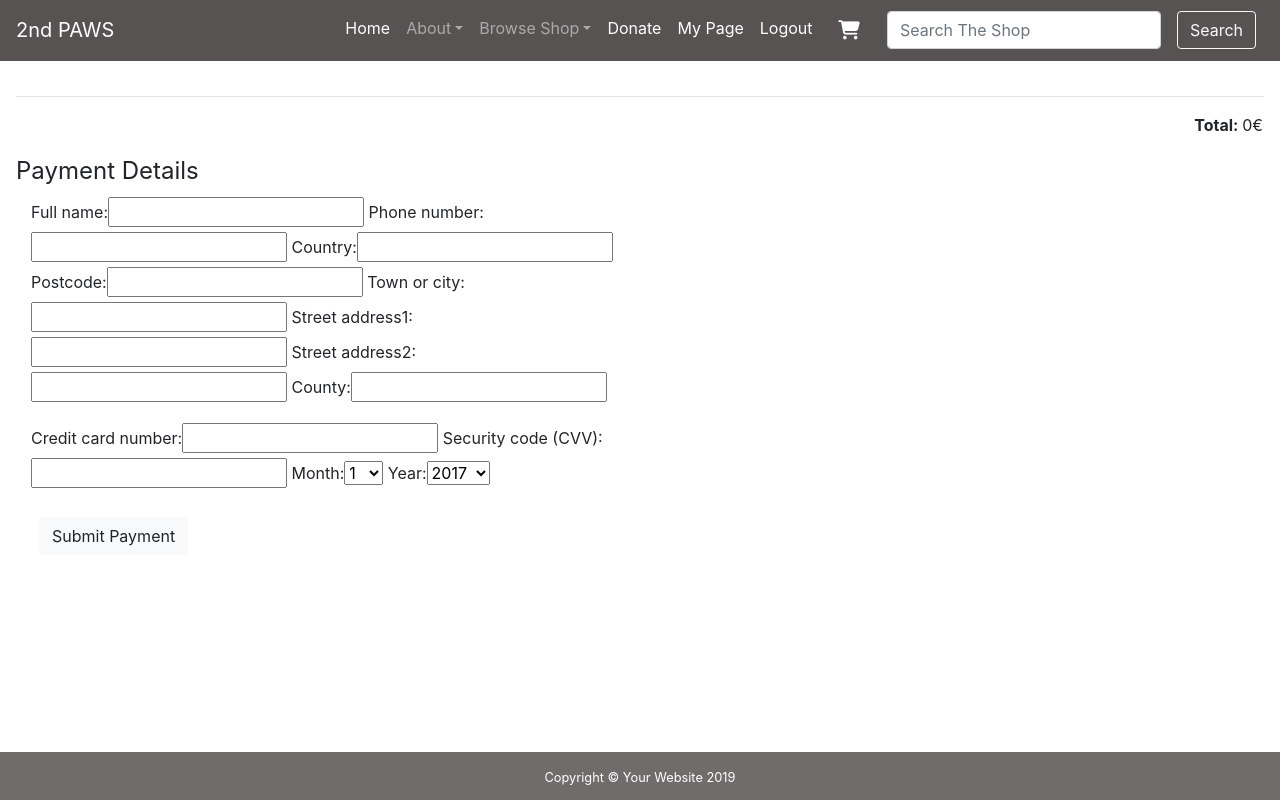
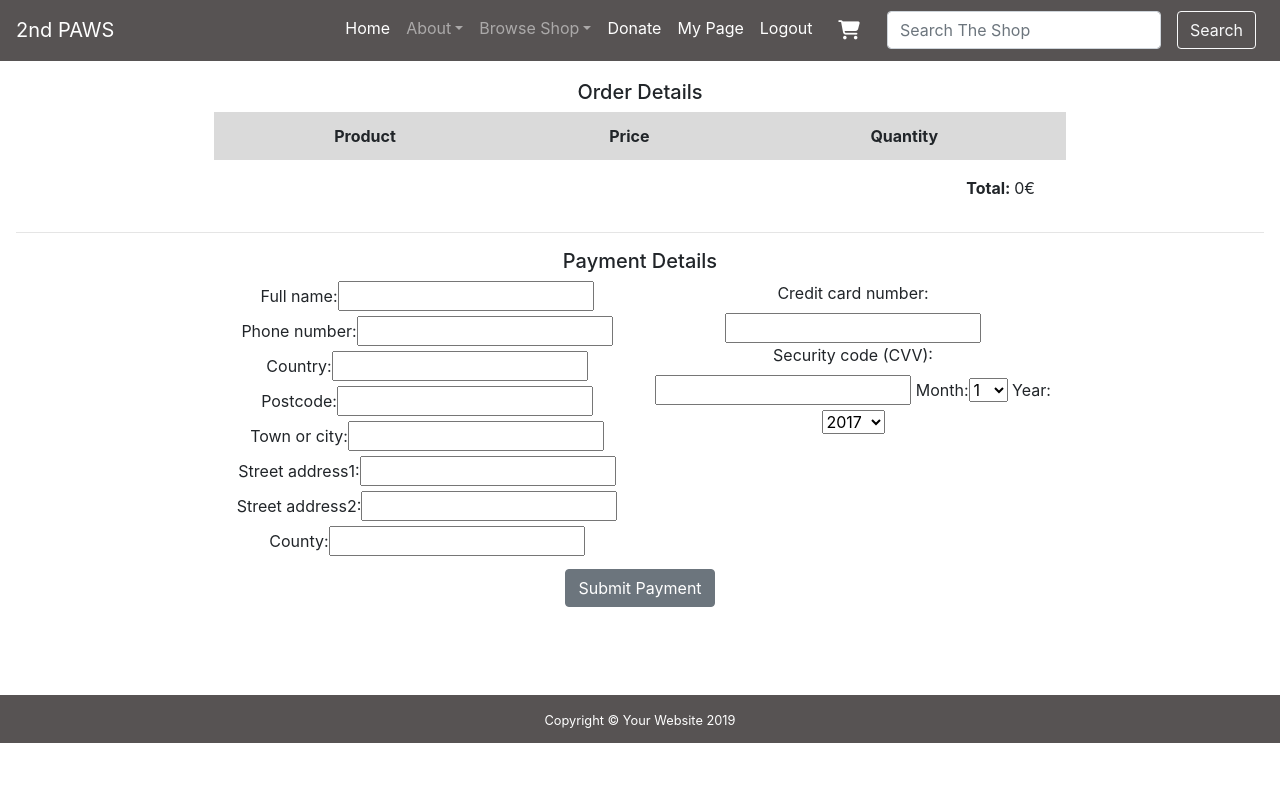
Before and after one commit to 3PU/2nd-paw, a Django app: page /checkout/ in a window 1280 px wide. Run offline with Django 3.2, Linux system fonts and the light colour scheme; the visitor is signed in with stand-in values (Sample User, id 1); lists and menus that the app fills with data are empty; some libraries are stand-ins or nearby versions.

Commit message:
Replaced product cards with table

```diff
--- a/checkout/templates/checkout.html
+++ b/checkout/templates/checkout.html
@@ -16,57 +16,53 @@
 {% endblock %}
 
 {% block page_content %}
-
-<div class="products-container">
+    <div class="products-container checkout-products-table">
+        <div class="col-md-12 text-center">
+            <h5>Order Details</h5>
+        </div>
         <div class="row justify-content-center">
+            <table class="table col-8 table-borderless table-hover">
+                <thead>
+                    <tr class="table-active">
+                        <th scope="col">Product</th>
+                        <th scope="col">Price</th>
+                        <th scope="col">Quantity</th>
+                    </tr>
+                </thead>
                 {% for item in cart_items %}
-            <div class="col-xs-8 col-sm-6 col-lg-4 col-xl-4 card">
-                <div class="d-flex">
-                    <div class="product-image" style="background-image: url('{{ MEDIA_URL }}{{ item.product.image }}')"></div>
-                </div>
-                <div class="product-text-container">
-                    <h4>{{ item.product.title }}</h4>
-                    <h6><strong>Price: </strong>{{ item.product.price }} €</h6>
-                    <h6><strong>Quantity: </strong>{{ item.quantity }}</h6>
-                    <form class="form-inline" method="POST" action="{% url 'adjust_cart' item.id %}">
-                        {% csrf_token %}
-                        <div class="form-group">
-                            <label for="exampleInputAmount" class="sr-only">New Qty</label>
-                            <div class="input-group">
-                                <div class="input-group-addon"><strong>Qty: </strong>{{ item.quantity }}</div>
+                    <tr>
+                        <td>{{ item.product.title }}</td>
+                        <td>{{ item.product.price }}</td>
+                        <td>{{ item.quantity }}</td>
+                    </tr>
+                {% endfor %}
+            </table>
+            <div class="col-8">
+                <div class="cart-total">
+                    <p class="text-right"><strong>Total: </strong>{{ total }}€</p>
                 </div>
             </div>
-                        <input name="quantity" type="hidden" value="0" class="form-control">
-                        <button type="submit" class="btn btn-light"><span class="glyphicon glyphicon-edit" aria-hidden="true"></span>Remove</button>
-                    </form>
-                </div>
-            </div>
-        {% endfor %}
         </div>
         <hr>
-    <div class="row justify-content-end">
-        <div class="cart-total">
-            <p><strong>Total: </strong>{{ total }}€</p>
-        </div>
-    </div>
         <form role="form" method="post" id="payment-form" action="{% url 'checkout' %}">
-        <legend>Payment Details</legend>
-
             <div id="credit-card-errors" style="display:none">
                 <div class="alert-message block-message error" id="stripe-error-message"></div>
             </div>
-
-        <div class="form-group col-md-6">
+            <div class="row justify-content-center">
+                <div class="col-md-12 text-center">
+                    <h5>Payment Details</h5>
+                </div>
+                <div class="col-xs-10 col-sm-5 col-lg-4">
                     {{ order_form | as_bootstrap }}
                 </div>
 
-        <div class="form-group col-md-6">
+                <div class="col-xs-10 col-sm-5 col-lg-4">
                     {{ payment_form | as_bootstrap }}
                 </div>
-
+                <div class="col-md-12 text-center">
                     {% csrf_token %}
-        <div class="form-group col-md-12">
-            <input class=" btn btn-light" id="submit_payment_btn" name="commit" type="submit" value="Submit Payment">
+                    <input class=" btn btn-secondary text-center" id="submit_payment_btn" name="commit" type="submit" value="Submit Payment">
+                </div>
             </div>
         </form>
     </div>
--- a/static/css/custom.css
+++ b/static/css/custom.css
@@ -89,12 +89,17 @@ html, body {
     -moz-box-shadow: 2px 2px 10px rgba(0, 0, 0, 0.2);
 }
 
+.product-image-container {
+    height: 200px;
+    padding: 1em;
+}
+
 .product-image {
-    margin: 1em;
-    border-radius: 0.5em;
-    background-size: cover;
-    width: 16em;
-    height: 16em;
+    margin-bottom: 1em;
+    background-size: contain;
+    background-repeat: no-repeat;
+    width: 100%;
+    height: 100%;
 }
 
 .product-text-container {
@@ -133,7 +138,7 @@ html, body {
     }
 }
 
-/* ----------------------------------------- SHOPPING CART */
+/* ----------------------------------------- SHOPPING CART & CHECKOUT */
 
 .cart-total {
     padding-right: 1em;
@@ -146,11 +151,25 @@ html, body {
     text-align: center;
 }
 
+.cart-image {
+    background-position: right;
+}
+
+.cart-remove-button {
+    margin-left: 0;
+    margin-top: 0.5em;
+    padding: 0.3em;
+}
+
+.checkout-products-table {
+    text-align: center;
+}
+
 /* ----------------------------------------- FOOTER */
 
 .footer-container {
-    background-color: rgba(17, 11, 11, 0.6);
-    position: fixed;
+    background-color: rgba(17, 11, 11, 0.7);
+    position: relative;
     height: 3em;
     bottom: 0;
     width: 100%;
```
Lines whose indentation alone changed are shown as unchanged.
